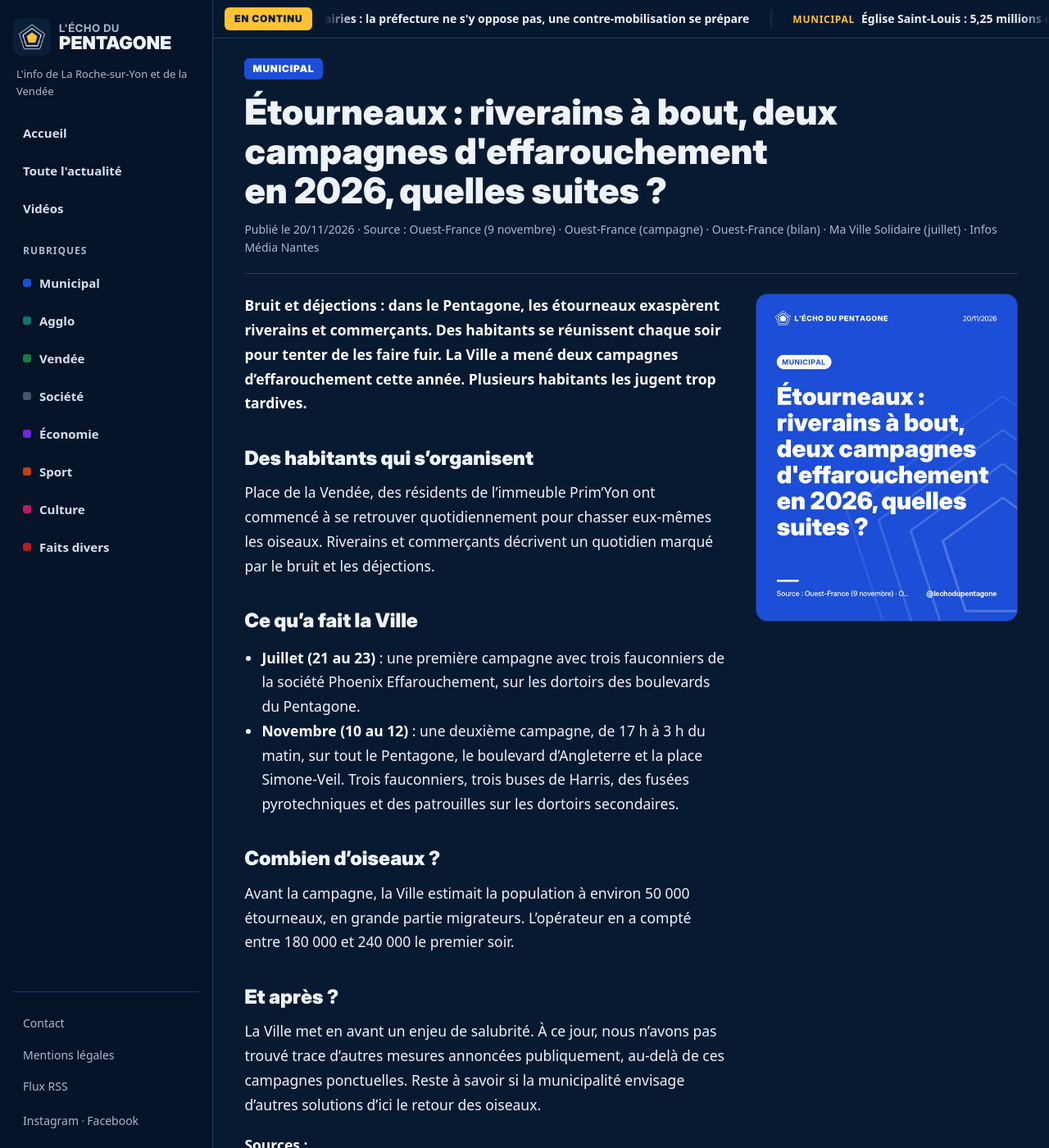
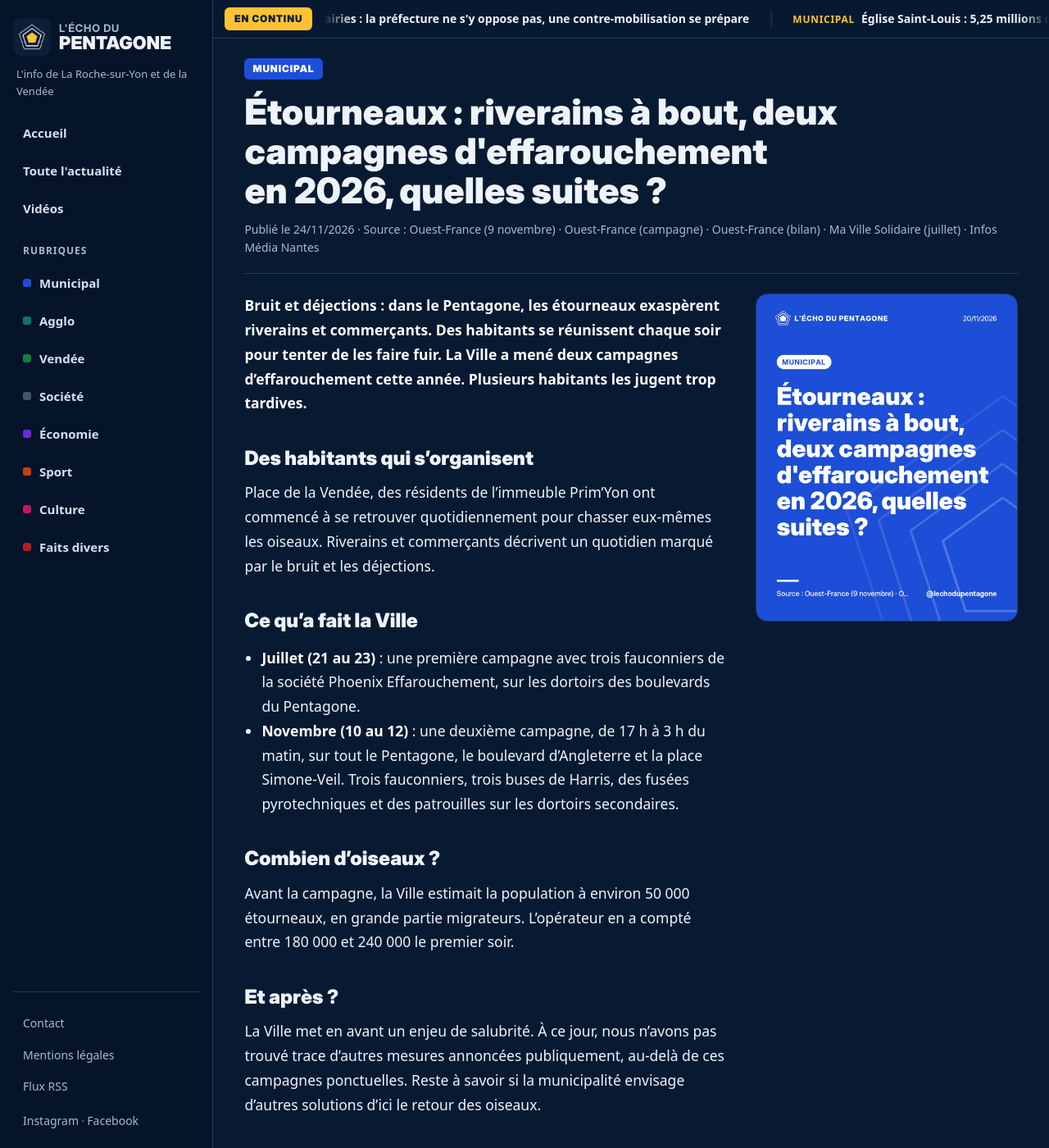
Before and after one commit to lechodupentagone/lechodupentagone, a Jekyll site: the page built from site/_posts/2026-11-20-etourneaux-riverains-a-bout-deux-campagnes-d-effarouchement.md, in a window 1280 px wide and 1400 px high. Shown: the whole window at 82% size. Built offline with Jekyll 4.4.1, drawn with Linux system fonts in a browser that asks for light colours; some of the changed text lies outside the part shown.

Commit message:
Update site/_posts/2026-11-20-etourneaux-riverains-a-bout-deux-campagnes-d-effarouchement.md (via Pages CMS)

```diff
--- a/site/_posts/2026-11-20-etourneaux-riverains-a-bout-deux-campagnes-d-effarouchement.md
+++ b/site/_posts/2026-11-20-etourneaux-riverains-a-bout-deux-campagnes-d-effarouchement.md
@@ -1,12 +1,15 @@
 ---
 layout: post
-title: "Étourneaux : riverains à bout, deux campagnes d'effarouchement en 2026, quelles suites ?"
-date: 2026-11-20 10:00:00 +0100
-categorie: "Municipal"
-rubriques: ["Municipal"]
-source: "Ouest-France (9 novembre) · Ouest-France (campagne) · Ouest-France (bilan) · Ma Ville Solidaire (juillet) · Infos Média Nantes"
-lien_source: "https://www.ouest-france.fr/pays-de-la-loire/la-roche-sur-yon-85000/on-nen-peut-plus-a-la-roche-sur-yon-des-habitants-se-reunissent-pour-tenter-de-faire-fuir-les-etourneaux-59a3e7ea-dc29-11f1-81f5-8e32b0872d76"
-image: "/assets/visuels/2026-11-20-etourneaux-riverains-a-bout-deux-campagnes-d-effarouchement.jpg"
+title: "Étourneaux : riverains à bout, deux campagnes d'effarouchement en 2026,
+  quelles suites ?"
+date: 2026-11-24
+categorie: Municipal
+rubriques:
+  - Municipal
+source: Ouest-France (9 novembre) · Ouest-France (campagne) · Ouest-France
+  (bilan) · Ma Ville Solidaire (juillet) · Infos Média Nantes
+lien_source: https://www.ouest-france.fr/pays-de-la-loire/la-roche-sur-yon-85000/on-nen-peut-plus-a-la-roche-sur-yon-des-habitants-se-reunissent-pour-tenter-de-faire-fuir-les-etourneaux-59a3e7ea-dc29-11f1-81f5-8e32b0872d76
+image: /assets/visuels/2026-11-20-etourneaux-riverains-a-bout-deux-campagnes-d-effarouchement.jpg
 ---
 **Bruit et déjections : dans le Pentagone, les étourneaux exaspèrent riverains et commerçants. Des habitants se réunissent chaque soir pour tenter de les faire fuir. La Ville a mené deux campagnes d'effarouchement cette année. Plusieurs habitants les jugent trop tardives.**
 
@@ -27,9 +30,6 @@ Avant la campagne, la Ville estimait la population à environ 50 000 étourneaux
 
 La Ville met en avant un enjeu de salubrité. À ce jour, nous n'avons pas trouvé trace d'autres mesures annoncées publiquement, au-delà de ces campagnes ponctuelles. Reste à savoir si la municipalité envisage d'autres solutions d'ici le retour des oiseaux.
 
-**Sources :**
-- [Ouest-France (9 novembre)](https://www.ouest-france.fr/pays-de-la-loire/la-roche-sur-yon-85000/on-nen-peut-plus-a-la-roche-sur-yon-des-habitants-se-reunissent-pour-tenter-de-faire-fuir-les-etourneaux-59a3e7ea-dc29-11f1-81f5-8e32b0872d76)
-- [Ouest-France (campagne)](https://www.ouest-france.fr/pays-de-la-loire/la-roche-sur-yon-85000/la-ville-de-la-roche-sur-yon-va-proceder-a-une-campagne-deffarouchement-pour-faire-fuir-pres-de-50-000-etourneaux-1d7d9db8-dc62-11f1-a45f-49114163a350)
-- [Ouest-France (bilan)](https://www.ouest-france.fr/pays-de-la-loire/la-roche-sur-yon-85000/rapaces-lumieres-fusees-a-la-roche-sur-yon-entre-180-000-a-240-000-etourneaux-cibles-par-leffarouchement-7cdd80a0-de71-11f1-86b6-0a2fbb1d8ed9)
-- [Ma Ville Solidaire (juillet)](https://www.mavillesolidaire.fr/actualite/post/2393-la-roche-sur-yon-des-fauconniers-mobilises-pour-eloigner-les-etourneaux-du-centre-ville.html)
-- [Infos Média Nantes](https://infos-media-nantes.fr/la-roche-sur-yon-etourneaux-campagne-effarouchement-fauconniers-novembre-2026/)
+
+
+&nbsp;
```
